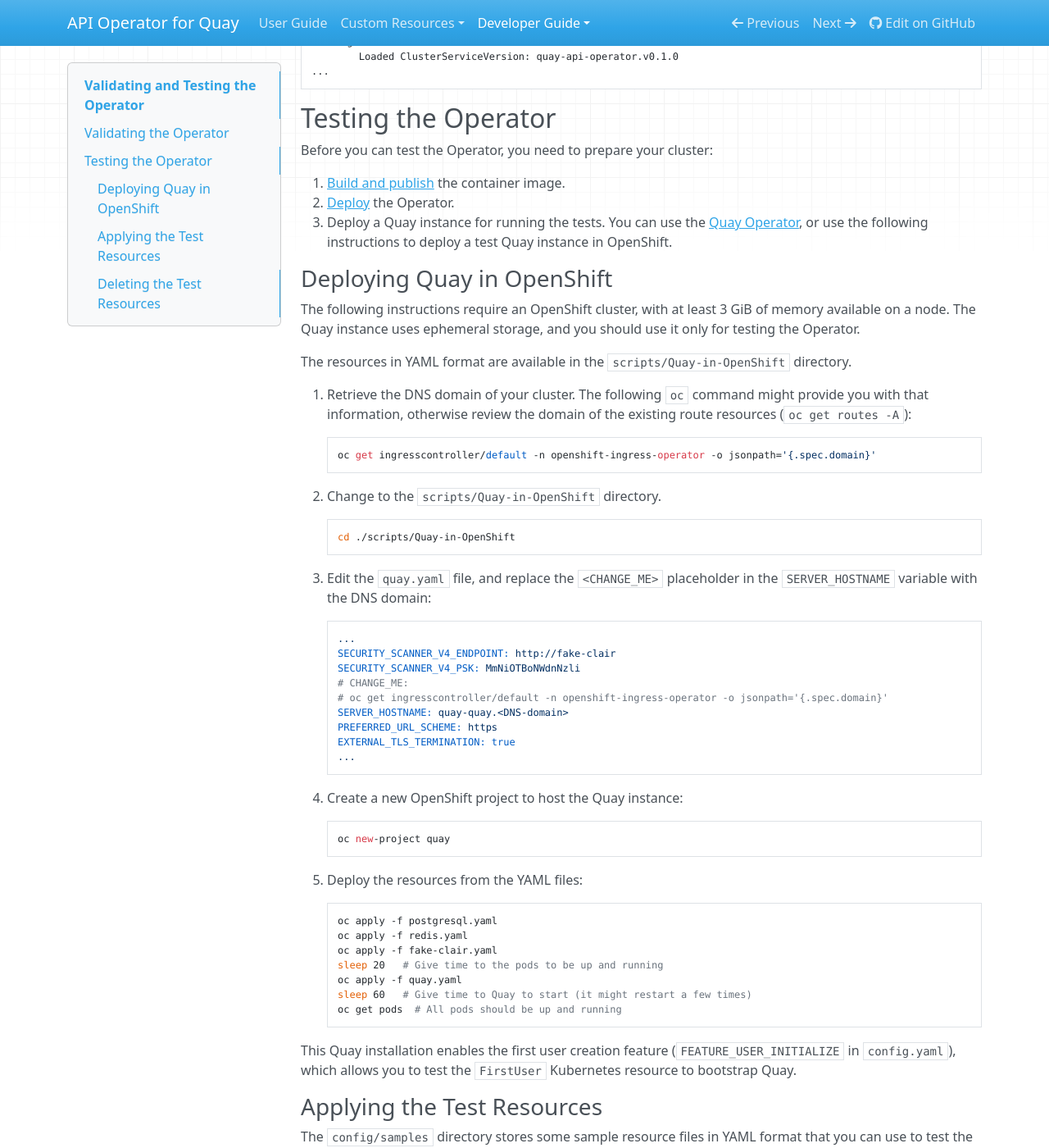
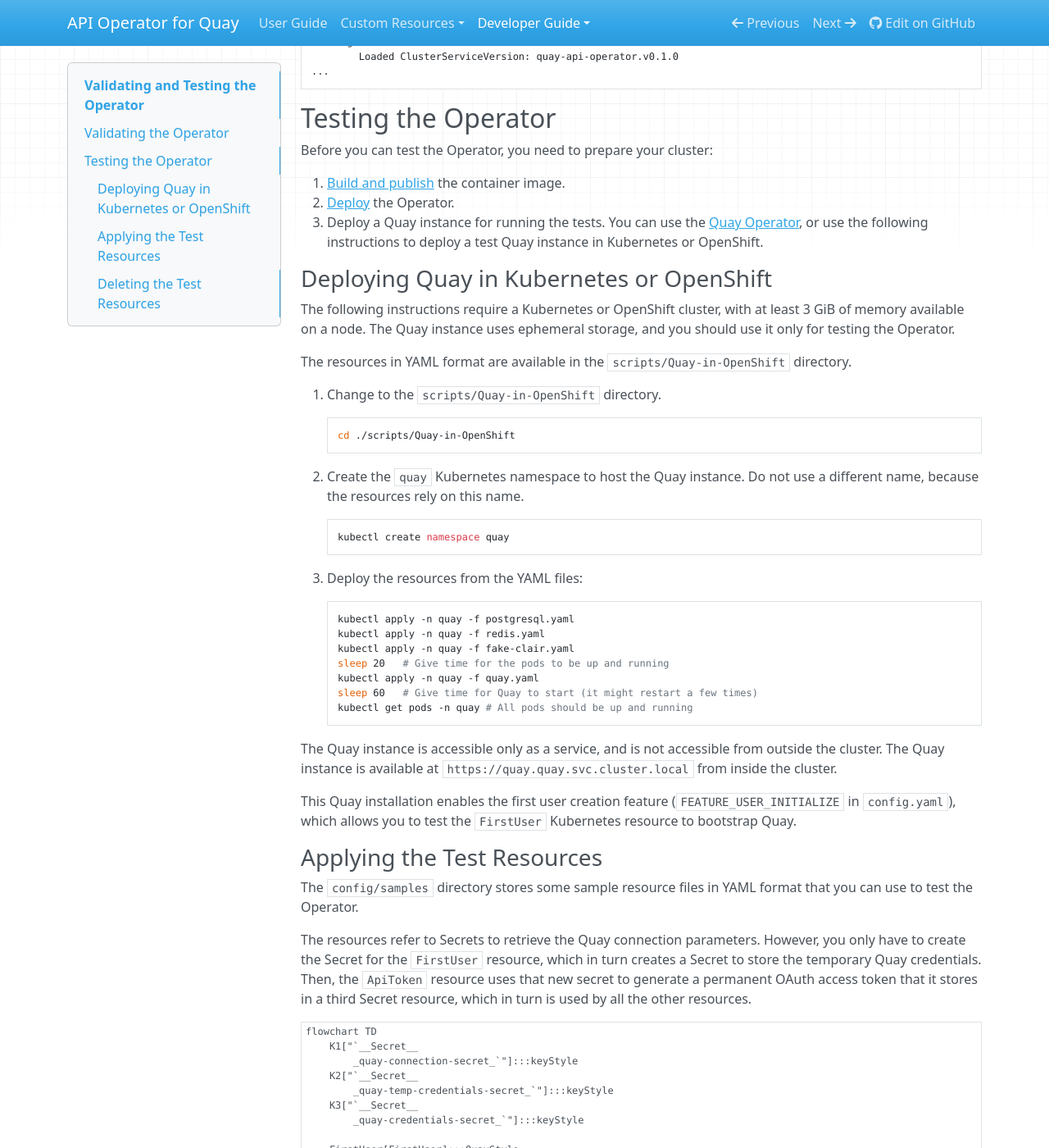
Before and after one commit to herve4m/quay-api-operator, an MkDocs documentation site: the page built from docs/developer-guide/testing.md, in a window 1280 px wide and 1400 px high, scrolled down 1670 px. Shown: the whole window at 82% size. Built offline with MkDocs 1.6.1, drawn with Linux system fonts in a browser that asks for light colours; nearby versions of some CDN libraries; some of the changed text lies outside the part shown.

Commit message:
Updating Quay in OpenShift deployment resources (#2)

````diff
--- a/docs/developer-guide/testing.md
+++ b/docs/developer-guide/testing.md
@@ -99,49 +99,36 @@
 1. [Build and publish](building.md) the container image.
 2. [Deploy](deploying.md) the Operator.
 3. Deploy a Quay instance for running the tests.
-   You can use the [Quay Operator](https://github.com/quay/quay-operator), or use the following instructions to deploy a test Quay instance in OpenShift.
+   You can use the [Quay Operator](https://github.com/quay/quay-operator), or use the following instructions to deploy a test Quay instance in Kubernetes or OpenShift.
 
-### Deploying Quay in OpenShift
+### Deploying Quay in Kubernetes or OpenShift
 
-The following instructions require an OpenShift cluster, with at least 3 GiB of memory available on a node.
+The following instructions require a Kubernetes or OpenShift cluster, with at least 3 GiB of memory available on a node.
 The Quay instance uses ephemeral storage, and you should use it only for testing the Operator.
 
 The resources in YAML format are available in the `scripts/Quay-in-OpenShift` directory.
 
-1. Retrieve the DNS domain of your cluster.
-   The following `oc` command might provide you with that information, otherwise review the domain of the existing route resources (`oc get routes -A`):
-
-        oc get ingresscontroller/default -n openshift-ingress-operator -o jsonpath='{.spec.domain}'
-
-2. Change to the `scripts/Quay-in-OpenShift` directory.
+1. Change to the `scripts/Quay-in-OpenShift` directory.
 
         cd ./scripts/Quay-in-OpenShift
 
-3. Edit the `quay.yaml` file, and replace the `<CHANGE_ME>` placeholder in the `SERVER_HOSTNAME` variable with the DNS domain:
+2. Create the `quay` Kubernetes namespace to host the Quay instance.
+   Do not use a different name, because the resources rely on this name.
 
-        ...
-        SECURITY_SCANNER_V4_ENDPOINT: http://fake-clair
-        SECURITY_SCANNER_V4_PSK: MmNiOTBoNWdnNzli
-        # CHANGE_ME:
-        # oc get ingresscontroller/default -n openshift-ingress-operator -o jsonpath='{.spec.domain}'
-        SERVER_HOSTNAME: quay-quay.<DNS-domain>
-        PREFERRED_URL_SCHEME: https
-        EXTERNAL_TLS_TERMINATION: true
-        ...
+        kubectl create namespace quay
 
-4. Create a new OpenShift project to host the Quay instance:
+3. Deploy the resources from the YAML files:
 
-        oc new-project quay
+        kubectl apply -n quay -f postgresql.yaml
+        kubectl apply -n quay -f redis.yaml
+        kubectl apply -n quay -f fake-clair.yaml
+        sleep 20   # Give time for the pods to be up and running
+        kubectl apply -n quay -f quay.yaml
+        sleep 60   # Give time for Quay to start (it might restart a few times)
+        kubectl get pods -n quay # All pods should be up and running
 
-5. Deploy the resources from the YAML files:
-
-        oc apply -f postgresql.yaml
-        oc apply -f redis.yaml
-        oc apply -f fake-clair.yaml
-        sleep 20   # Give time to the pods to be up and running
-        oc apply -f quay.yaml
-        sleep 60   # Give time to Quay to start (it might restart a few times)
-        oc get pods  # All pods should be up and running
+The Quay instance is accessible only as a service, and is not accessible from outside the cluster.
+The Quay instance is available at `https://quay.quay.svc.cluster.local` from inside the cluster.
 
 This Quay installation enables the first user creation feature (`FEATURE_USER_INITIALIZE` in `config.yaml`), which allows you to test the `FirstUser` Kubernetes resource to bootstrap Quay.
 
@@ -151,7 +138,7 @@
 
 The resources refer to Secrets to retrieve the Quay connection parameters.
 However, you only have to create the Secret for the `FirstUser` resource, which in turn creates a Secret to store the temporary Quay credentials.
-Then, the `ApiToken` resource uses that new secret to generate a permanent OAuth token that it stores in a third Secret resource, which in turn is used by all the other resources.
+Then, the `ApiToken` resource uses that new secret to generate a permanent OAuth access token that it stores in a third Secret resource, which in turn is used by all the other resources.
 
 ```mermaid
 flowchart TD
@@ -188,18 +175,19 @@
 
 ```
 
-Before applying the resources, create a project and the Secret for the `FirstUser` resource.
-In the following command, replace the `<DNS-domain>` placeholder by the domain of your OpenShift cluster.
+Before applying the resources, create a namespace and the Secret for the `FirstUser` resource.
 
 ```sh
-oc new-project test-operator
-oc create secret generic quay-connection-secret --from-literal host=https://quay-quay.<DNS-domain> --from-literal validateCerts=false
+kubectl create namespace test-operator
+kubectl create secret generic quay-connection-secret -n test-operator \
+  --from-literal host=https://quay.quay.svc.cluster.local \
+  --from-literal validateCerts=false
 ```
 
-Use the `oc apply` command to deploy all the resources:
+Use the `kubectl apply` command to deploy all the resources:
 
 ```sh
-oc apply -k config/samples
+kubectl apply -n test-operator -k config/samples
 ```
 
 Most resources initially report an error state, because the Secret that provides the Quay connection parameters does not exist yet (the `FirstUser` and `ApiToken` resources must complete first).
@@ -229,7 +217,7 @@
   teamoidc.quay.herve4m.github.io/teamoidc-sample \
   user.quay.herve4m.github.io/user-sample
 do
-  oc get --no-headers $i
+  kubectl get -n test-operator --no-headers $i
 done
 ```
 
@@ -239,11 +227,12 @@
 
 ### Deleting the Test Resources
 
-Delete the resources by using the `oc delete` command.
+Delete the resources by using the `kubectl delete` command.
 Delete the Organization, Application, ApiToken, and FirstUser resources at the end, because they control the secrets  that the other resources uses to access Quay.
 
 ```sh
-oc delete defaultperm.quay.herve4m.github.io/defaultperm-sample \
+kubectl delete -n test-operator \
+  defaultperm.quay.herve4m.github.io/defaultperm-sample \
   dockertoken.quay.herve4m.github.io/dockertoken-sample \
   manifestlabel.quay.herve4m.github.io/manifestlabel-sample \
   message.quay.herve4m.github.io/message-sample \
@@ -259,15 +248,16 @@
   teamldap.quay.herve4m.github.io/teamldap-sample \
   teamoidc.quay.herve4m.github.io/teamoidc-sample \
   user.quay.herve4m.github.io/user-sample
-oc delete apitoken.quay.herve4m.github.io/apitoken-sample \
+kubectl delete -n test-operator \
+  apitoken.quay.herve4m.github.io/apitoken-sample \
   application.quay.herve4m.github.io/application-sample \
   organization.quay.herve4m.github.io/organization-sample
-oc delete firstuser.quay.herve4m.github.io/firstuser-sample
-oc delete project test-operator
+kubectl delete -n test-operator firstuser.quay.herve4m.github.io/firstuser-sample
+kubectl delete namespace test-operator
 ```
 
-You can delete the Quay installation by deleting the `quay` project:
+You can delete the Quay installation by deleting the `quay` namespace:
 
 ```sh
-oc delete project quay
+kubectl delete namespace quay
 ```
````
Also changed, not shown: scripts/Quay-in-OpenShift/README.md (+15 -28 lines), 4 other files.
